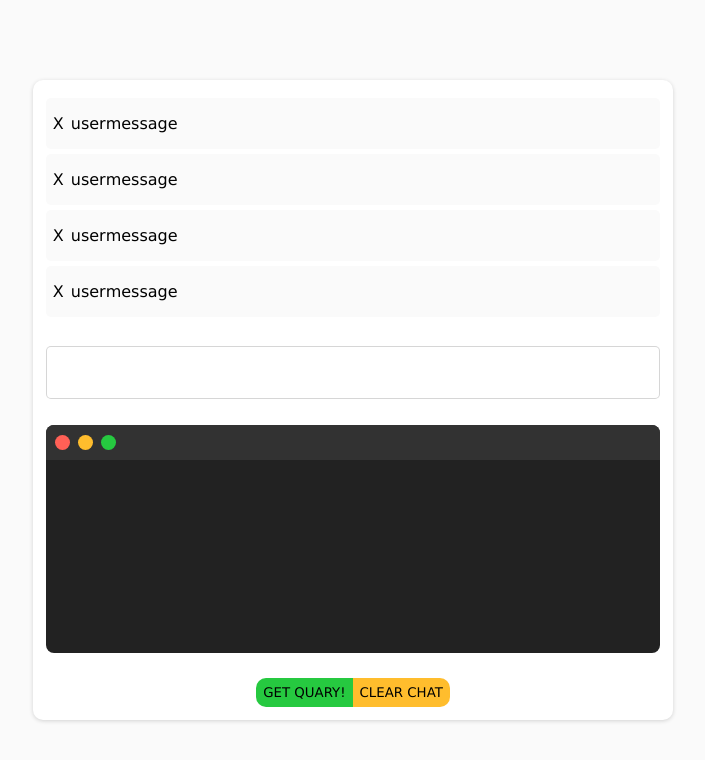
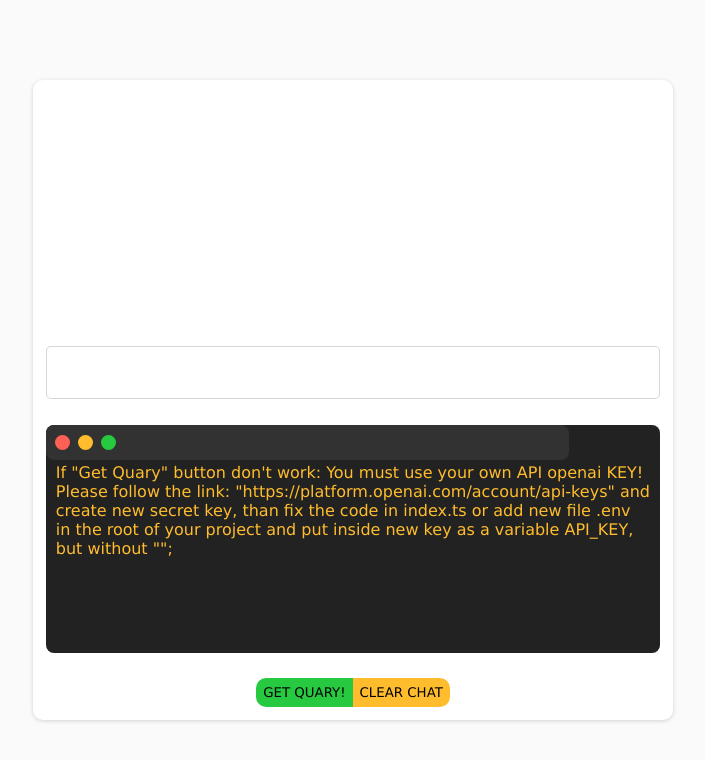
Before and after one commit to Vladislav-Burhovetskiy/AI-SQL-Generator, a React (Vite) app: page / in a window 1280 px wide. Shown: the top 760 px of the page, without its empty margins (287-992 px from the left). Built offline with nearby package versions, Linux system fonts and the light colour scheme.

Commit message:
Working SQL Generator

```diff
--- a/package.json
+++ b/package.json
@@ -12,6 +12,7 @@
   },
   "dependencies": {
     "cors": "^2.8.5",
+    "dotenv": "^16.0.3",
     "express": "^4.18.2",
     "openai": "^3.2.1",
     "react": "^18.2.0",
--- a/src/App.tsx
+++ b/src/App.tsx
@@ -13,37 +13,50 @@ const App = () => {
 
   const getQuery = async () => {
     try {
-      const options = {
+      const options: RequestInit = {
         method: "POST",
         headers: { "Content-Type": "application/json" },
         body: JSON.stringify({ message: value }),
       };
 
-      console.log("New value input", value);
-
-      const response = await fetch(
-        "http://127.0.0.1:8000/completions",
-        options
-      );
-
-      const data = await response.json();
-      console.log(data);
-      setChat((oldChat) => [...oldChat, data]);
+      const data: ChatData = await (
+        await fetch("http://127.0.0.1:8000/completions", options)
+      ).json();
+      // const data = await response.json();
+      const userMessage = {
+        role: "user",
+        content: value,
+      };
+      setChat((oldChat) => [...oldChat, data, userMessage]);
     } catch (error) {
-      console.error({ error: "Server error" });
+      console.log(error);
     }
   };
+  const clearChat = () => {
+    setChat([]);
+    setValue("");
+  };
 
+  const userMessagesFiltered = chat.filter(
+    (message) => message.role === "user"
+  );
+  const latestChatCode = chat
+    .filter((message) => message.role === "assistant")
+    .pop();
+
+  const errorFixMessage = `If "Get Quary" button don't work: You must use your own API openai KEY! Please follow the link: "https://platform.openai.com/account/api-keys" and create new secret key, than fix the code in index.ts or add new file .env in the root of your project and put inside new key as a variable API_KEY, but without "";`
   return (
     <div className="app">
-      <MessagesDisplay />
+      <MessagesDisplay userMessages={userMessagesFiltered} />
       <input value={value} onChange={(e) => setValue(e.target.value)} />
-      <CodeDisplay />
+      <CodeDisplay text={latestChatCode?.content ? latestChatCode.content : errorFixMessage} />
       <div className="button-container">
         <button id="get-query" onClick={getQuery}>
           Get Quary!
         </button>
-        <button id="clear-chat">Clear Chat</button>
+        <button id="clear-chat" onClick={clearChat}>
+          Clear Chat
+        </button>
       </div>
     </div>
   );
--- a/src/components/CodeDisplay.tsx
+++ b/src/components/CodeDisplay.tsx
@@ -1,4 +1,8 @@
-const CodeDisplay = () => {
+interface CodeDisplayProps {
+  text: string;
+}
+
+const CodeDisplay = ({ text } : CodeDisplayProps) => {
   return (
     <div className="code-display">
       <div className="buttons">
@@ -7,7 +11,7 @@ const CodeDisplay = () => {
         <div className="button last"></div>
       </div>
       <div className="code-output">
-        <p></p>
+        <p>{text}</p>
       </div>
     </div>
   );
--- a/src/components/MessageDisplay.tsx
+++ b/src/components/MessageDisplay.tsx
@@ -1,9 +1,18 @@
-const MessageDisplay = () => {
+interface UserMessage {
+  role: string;
+  content: string;
+}
+
+interface MessageDisplayProps {
+  message: UserMessage;
+}
+
+const MessageDisplay = ({ message } : MessageDisplayProps) => {
   return (
     <div className="message-display">
-      <p id={"icon"}>X</p>
-      <p>user</p>
-      <p>message</p>
+      <p id={"icon"}>⊚</p>
+      <p className="user">{message.role}:</p>
+      <p className="user-message">{message.content}</p>
     </div>
   );
 };
--- a/src/components/MessagesDisplay.tsx
+++ b/src/components/MessagesDisplay.tsx
@@ -1,13 +1,20 @@
 import MessageDisplay from "./MessageDisplay";
 
-const MessagesDisplay = () => {
+interface UserMessage {
+  role: string;
+  content: string;
+}
+
+interface MessagesDisplayProps {
+  UserMessages: UserMessage[];
+}
+
+const MessagesDisplay = ({ userMessages }: MessagesDisplayProps) => {
   return (
     <div className="messages-display">
-      <MessageDisplay />
-      <MessageDisplay />
-      <MessageDisplay />
-      <MessageDisplay />
-      <MessageDisplay />
+      {userMessages.map((userMessage, _index) => (
+        <MessageDisplay key={_index} message={userMessage} />
+      ))}
     </div>
   );
 };
--- a/src/index.css
+++ b/src/index.css
@@ -30,21 +30,32 @@ input {
 }
 
 .code-display {
+  position: relative;
   width: 96%;
   margin: 2%;
   height: 46%;
   border-radius: 8px;
   background-color: rgb(34, 34, 34);
-  overflow: hidden;
+  overflow-y: scroll;
+  overflow-x: hidden;
+  box-sizing: border-box;
+}
+
+.code-output {
+  padding-top: 22px;
+  color: rgb(255, 189, 45);
+  margin: 0 10px;
 }
 
 .buttons {
-  width: 100%;
+  position: fixed;
+  width: 40.5%;
   height: 35px;
   background-color: rgb(50, 50, 50);
   display: flex;
   align-items: center;
   padding-left: 5px;
+  border-radius: 8px;
 }
 
 .button {
@@ -99,6 +110,10 @@ p#icon {
   padding: 0 7px;
 }
 
+p.user-message {
+  margin-left: 10px;
+}
+
 input {
   margin: 2%;
   padding: 16px;
@@ -122,9 +137,11 @@ input {
 button#get-query {
   border-radius: 10px 0 0 10px;
   background-color: rgb(38, 201, 64);
+  cursor: pointer;
 }
 
 button#clear-chat {
   border-radius: 0 10px 10px 0;
   background-color: rgb(255, 189, 45);
+  cursor: pointer;
 }
```
Also changed, not shown: index.ts (+5 -3 lines), 2 other files (tests, documents, lock files or other folders).
